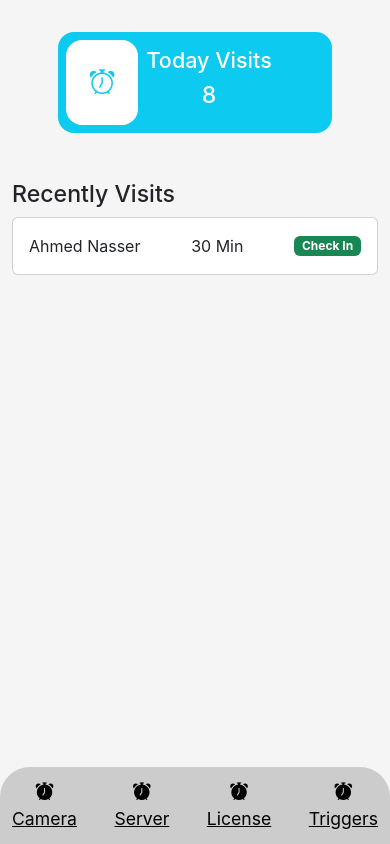
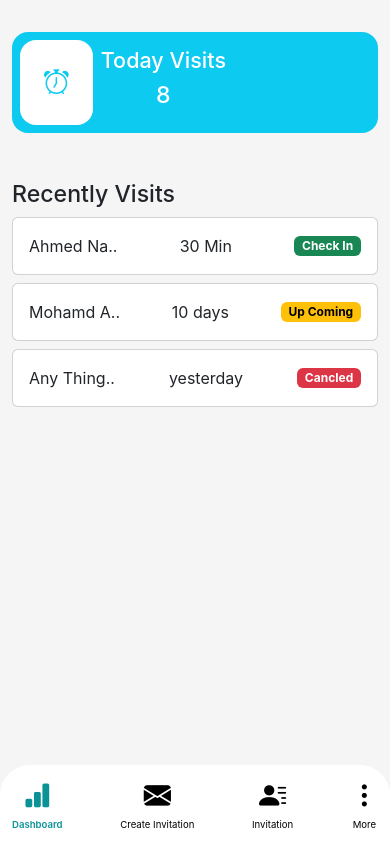
Before and after one commit to Egytwins/Mobile_Invitations_Forntend, a React (Create React App) app: page /#/dashboard in a window 390 px wide. Built offline with nearby package versions, Linux system fonts and the light colour scheme.

Commit message:
Setup Mobile Nav Tabs

```diff
--- a/src/Components/MobileMune/MobileMune.jsx
+++ b/src/Components/MobileMune/MobileMune.jsx
@@ -4,21 +4,21 @@ export default function MobileMune() {
   return (
     <div className="test">
       <div className="mobileNav">
-        <NavLink className="mobileTab" to="/cameras">
-          <i class="bi bi-alarm-fill"></i>
-          <span>Camera</span>
+        <NavLink className="mobileTab" to="/dashboard">
+          <i class="bi bi-bar-chart-fill"></i>
+          <span>Dashboard</span>
         </NavLink>
         <NavLink className="mobileTab" to="/">
-          <i class="bi bi-alarm-fill"></i>
-          <span>Server</span>
+          <i class="bi bi-envelope-fill"></i>
+          <span>Create Invitation</span>
         </NavLink>
         <NavLink className="mobileTab" to="/licenes">
-          <i class="bi bi-alarm-fill"></i>
-          <span>License</span>
+          <i class="bi bi-person-lines-fill"></i>
+          <span>Invitation</span>
         </NavLink>
-        <NavLink className="mobileTab" to="/events">
-          <i class="bi bi-alarm-fill"></i>
-          <span>Triggers</span>
+        <NavLink className="mobileTab" to="/licenes">
+          <i class="bi bi-three-dots-vertical"></i>
+          <span>More</span>
         </NavLink>
       </div>
     </div>
--- a/src/Futures/Dashboard/DashboardUi.tsx
+++ b/src/Futures/Dashboard/DashboardUi.tsx
@@ -10,7 +10,7 @@ export default function DashboardUi() {
       >
         <div className="carousel-inner">
           <div className="carousel-item active">
-            <div className="bg-info w-75 rounded-4 m-auto p-2 d-flex align-items-center gap-2">
+            <div className="bg-info w-100 rounded-4 m-auto p-2 d-flex align-items-center gap-2">
               <span className="bg-white p-4 rounded-4 text-info">
                 <i className="bi bi-alarm fs-2"></i>
               </span>
@@ -21,7 +21,7 @@ export default function DashboardUi() {
             </div>
           </div>
           <div className="carousel-item">
-            <div className="bg-warning w-75 rounded-4 m-auto p-2 d-flex align-items-center gap-3">
+            <div className="bg-warning w-100 rounded-4 m-auto p-2 d-flex align-items-center gap-3">
               <span className="bg-white p-4 rounded-4 text-warning">
                 <i className="bi bi-hourglass-split fs-2"></i>
               </span>
@@ -32,7 +32,7 @@ export default function DashboardUi() {
             </div>
           </div>
           <div className="carousel-item">
-            <div className="bg-success w-75 rounded-4 m-auto p-2 d-flex align-items-center gap-2">
+            <div className="bg-success w-100 rounded-4 m-auto p-2 d-flex align-items-center gap-2">
               <span className="bg-white p-4 rounded-4 text-success">
                 <i className="bi bi-calendar-check fs-2"></i>
               </span>
@@ -46,10 +46,20 @@ export default function DashboardUi() {
       </div>
       <div className="recentlyVisits w-100">
         <h3>Recently Visits</h3>
-        <div className="card p-3 flex-row justify-content-between align-items-center">
-          <span className="name">Ahmed Nasser</span>
+        <div className="card p-3 my-2 flex-row justify-content-between align-items-center">
+          <span className="name">Ahmed Na..</span>
           <span className="time">30 Min</span>
           <span className="badge text-bg-success">Check In</span>
+        </div>
+        <div className="card p-3 my-2 flex-row justify-content-between align-items-center">
+          <span className="name">Mohamd A..</span>
+          <span className="time">10 days</span>
+          <span className="badge text-bg-warning">Up Coming</span>
+        </div>
+        <div className="card p-3 my-2 flex-row justify-content-between align-items-center">
+          <span className="name">Any Thing..</span>
+          <span className="time">yesterday</span>
+          <span className="badge text-bg-danger">Cancled</span>
         </div>
       </div>
     </div>
--- a/src/index.css
+++ b/src/index.css
@@ -16,6 +16,9 @@ body {
     sans-serif;
   -webkit-font-smoothing: antialiased;
   -moz-osx-font-smoothing: grayscale;
+}
+a {
+  text-decoration: none;
 }
 .showPassword {
   position: absolute;
@@ -44,7 +47,7 @@ code {
   position: fixed;
   bottom: 0%;
   width: 100%;
-  background: #cdcccc;
+  background: #fff;
   padding: 12px;
   border-top-right-radius: 30px;
   border-top-left-radius: 30px;
@@ -55,15 +58,16 @@ code {
 }
 .mobileTab {
   color: #000;
-  font-size: 1.1rem;
+  font-size: 0.6rem;
   display: flex;
   align-items: center;
   justify-content: center;
   flex-direction: column;
 }
 
-.mobileTab img {
+.mobileTab i {
   filter: brightness(0.2) !important;
+  font-size: 1.7rem !important;
 }
 
 .mobileTab.active {
@@ -71,7 +75,7 @@ code {
   font-weight: 600;
 }
 
-.mobileTab.active img {
+.mobileTab.active i {
   filter: brightness(1) !important;
 }
 .backBtn,
```
